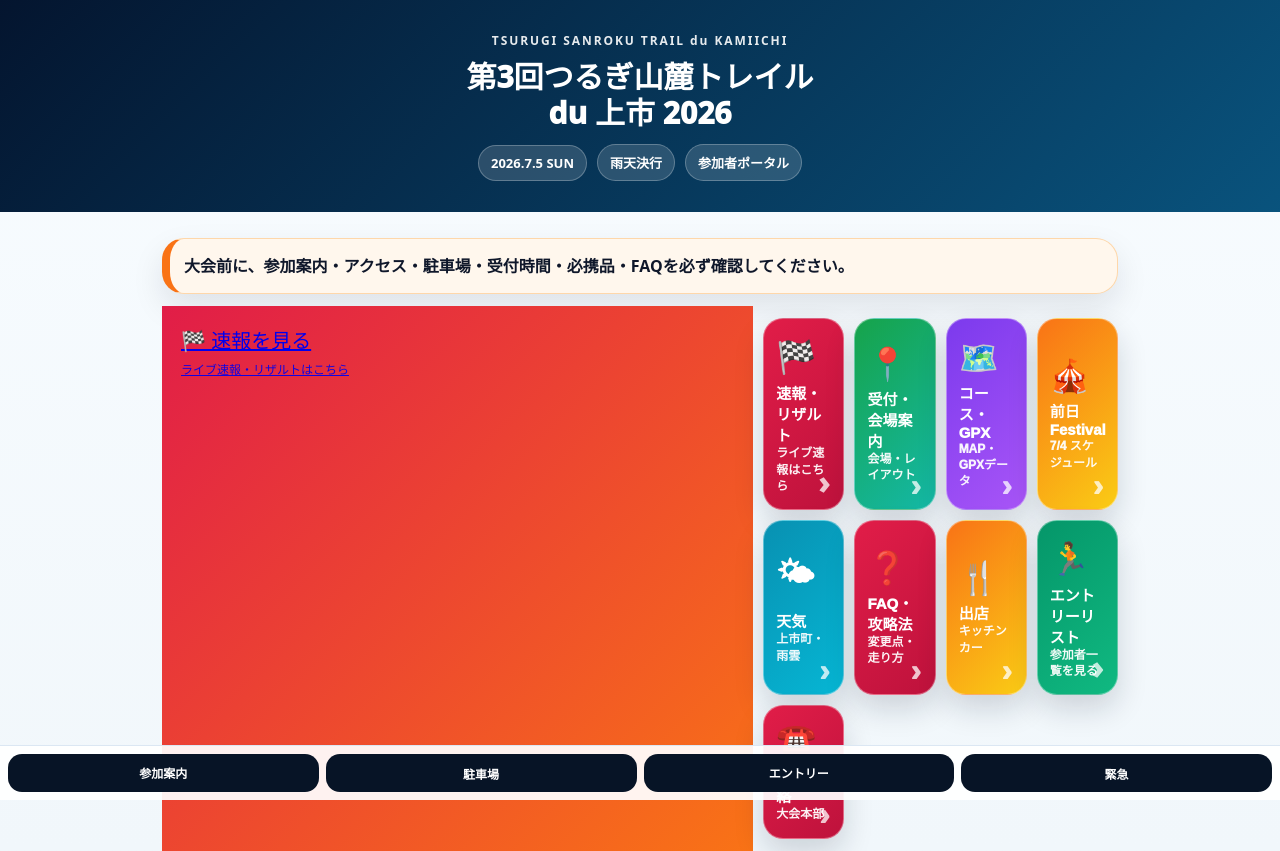
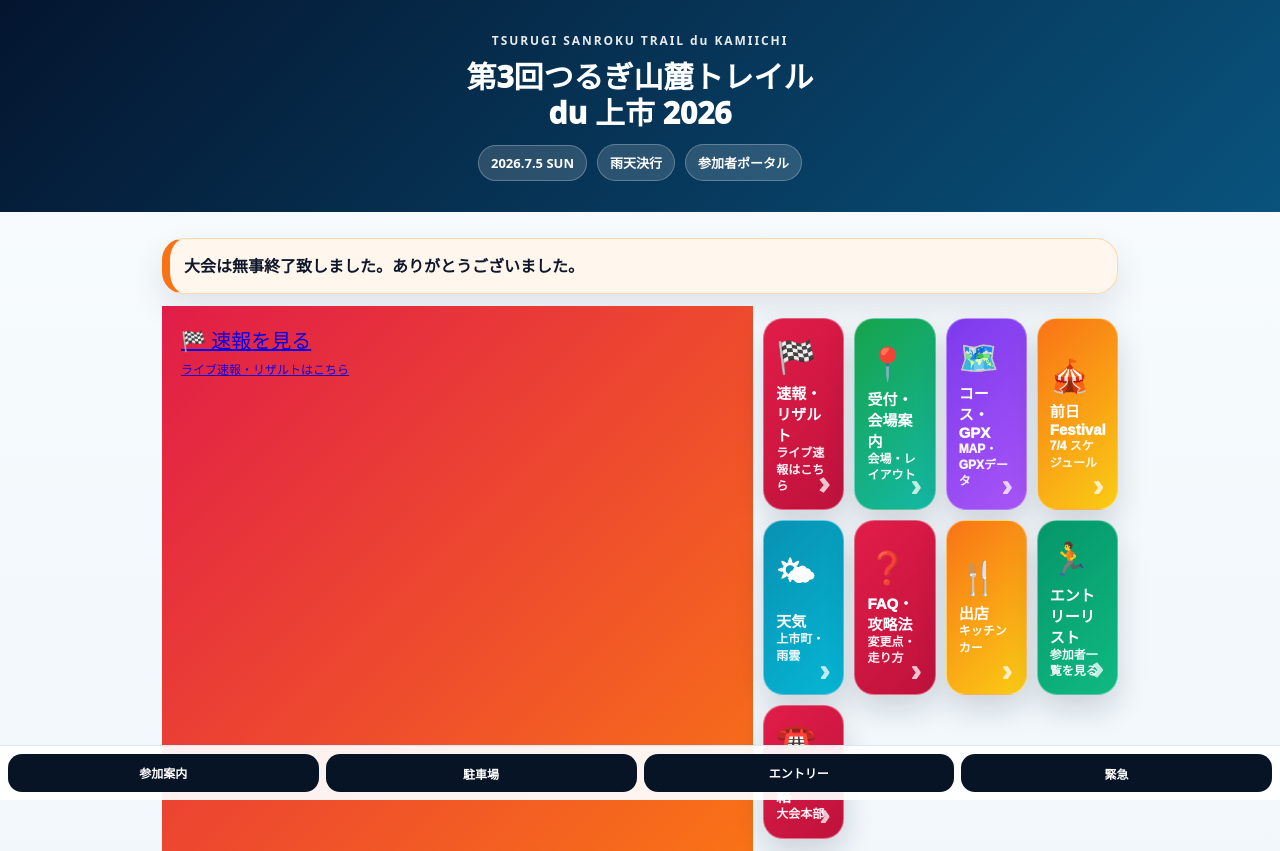
Before and after one commit to kamiichimachi-blip/tsurugi2026, a plain HTML site: page index.html in a window 1280 px wide. Shown: the top 851 px of the page. Drawn offline with Linux system fonts and the light colour scheme.

Commit message:
Update index.html

```diff
--- a/index.html
+++ b/index.html
@@ -37,7 +37,7 @@ table{width:100%;border-collapse:separate;border-spacing:0;overflow:hidden;borde
 <body>
 <header class="hero"><div class="kicker">TSURUGI SANROKU TRAIL du KAMIICHI</div><h1>第3回つるぎ山麓トレイル<br>du 上市 2026</h1><span class="badge">2026.7.5 SUN</span><span class="badge">雨天決行</span><span class="badge">参加者ポータル</span></header>
 <main class="wrap">
-<div class="notice">大会前に、参加案内・アクセス・駐車場・受付時間・必携品・FAQを必ず確認してください。</div>
+<div class="notice">大会は無事終了致しました。ありがとうございました。</div>
 <div class="top"><a class="main" href="https://timesync.jp/toyama/260705/" target="_blank" rel="noopener">🏁 速報を見る<small>ライブ速報・リザルトはこちら</small></a>
 <div class="grid"><a class="cardbtn red" href="https://timesync.jp/toyama/260705/" target="_blank"><span>🏁</span>速報・リザルト<small>ライブ速報はこちら</small></a>
 <button class="cardbtn green" onclick="show('venue')"><span>📍</span>受付・会場案内<small>会場・レイアウト</small></button>
```
